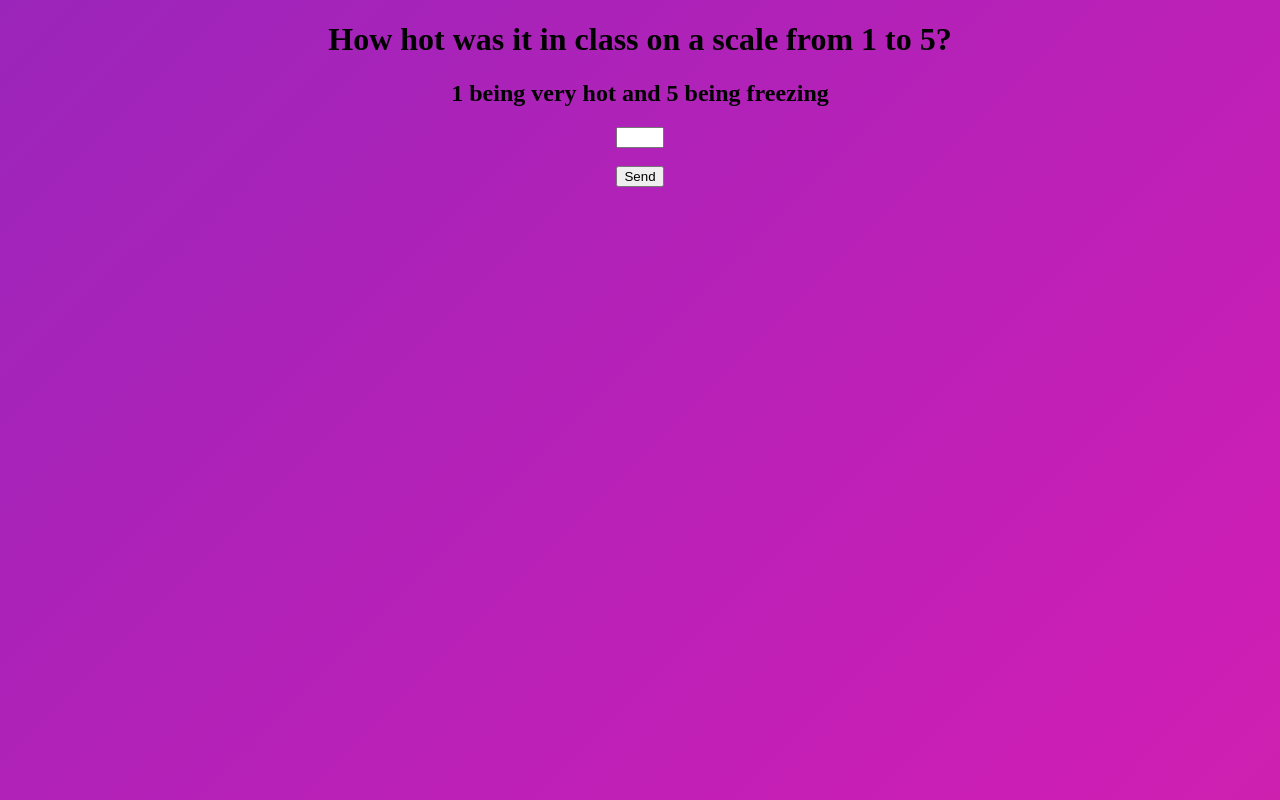
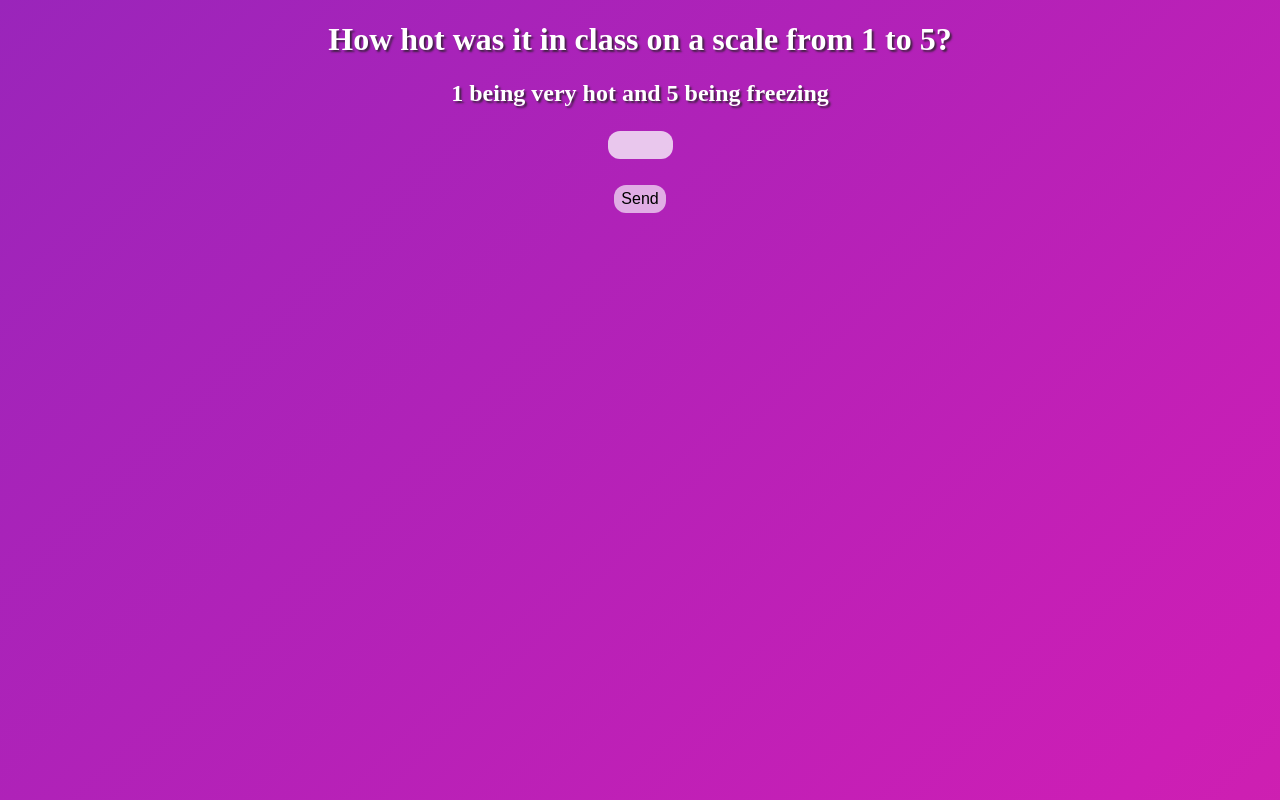
Before and after one commit to MatthiasMasiero/Weather-API, a plain HTML site: page index.html in a window 1280 px wide. Drawn offline with Linux system fonts and the light colour scheme; no server answers.

Commit message:
added css

```diff
--- a/index.html
+++ b/index.html
@@ -5,7 +5,7 @@
   <meta name="viewport" content="width=device-width, initial-scale=1.0">
   <title>Heat Efficiency</title>
 </head>
-<body>
+
 <style>
   body {
       background: linear-gradient(-45deg, #ffea05, #ff531f, #cc1eb5, #2f34c6, #56f59b, #3cf708);
@@ -22,9 +22,47 @@ body {
       100% {
         background-position: 0% 50%;
       }
+    /* set h1 text color to white */
+
 
     }
+    h1 {
+      color: white;
+      text-shadow: 2px 2px 2px rgba(35, 34, 34, 0.771);
+    }
+    h2 {
+      color: white;
+      text-shadow: 2px 2px 2px rgba(35, 34, 34, 0.771);
+    }
+    /* make css for button */
+    button {
+      background-color: #feffffa1; /* Green */
+      border: none;
+      color: rgb(0, 0, 0);
+      padding: 5px 7px;
+      font-size: 16px;
+      margin: 4px 2px;
+      cursor: pointer;
+      border-radius: 12px;
+    }
+    button:hover {
+      background-color: #ffffff;
+    }
+    /* make css for input */
+    input {
+      background-color: #feffffbe;
+      border: none;
+      color: rgb(0, 0, 0);
+      padding: 5px 10px;
+      font-size: 16px;
+      margin: 4px 2px;
+      cursor: pointer;
+      border-radius: 12px;
+    }
+
   </style>
+
+<body>
   <center>
     <h1>How hot was it in class on a scale from 1 to 5?</h1>
     <h2>
```
Lines whose indentation alone changed are shown as unchanged.
